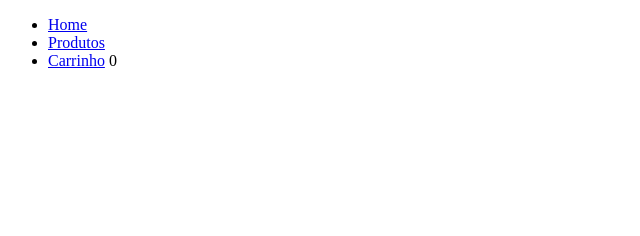
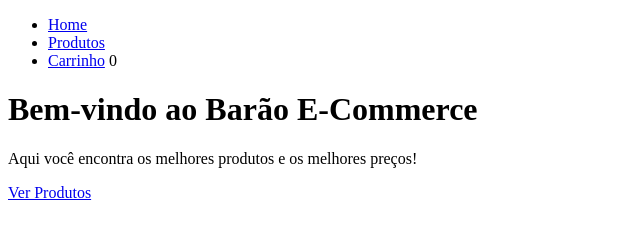
Before and after one commit to caceraghi/ecommercebarao, a plain HTML site: page index.html in a window 1280 px wide. Shown: the whole page, without its empty margins (0-640 px from the left). Drawn offline with Linux system fonts and the light colour scheme.

Commit message:
Versão 0.0.2 - Versão Final da Página Principal

```diff
--- a/index.html
+++ b/index.html
@@ -21,6 +21,11 @@
 
 
     <!-- Conteúdo Principal -->
+    <header class="conteudo">
+        <h1>Bem-vindo ao Barão E-Commerce</h1>
+        <p>Aqui você encontra os melhores produtos e os melhores preços!</p>
+        <a href="produtos.html" class="btn">Ver Produtos</a>
+    </header>
 
     <script src="/js/script.js"></script>
 </body>
```
